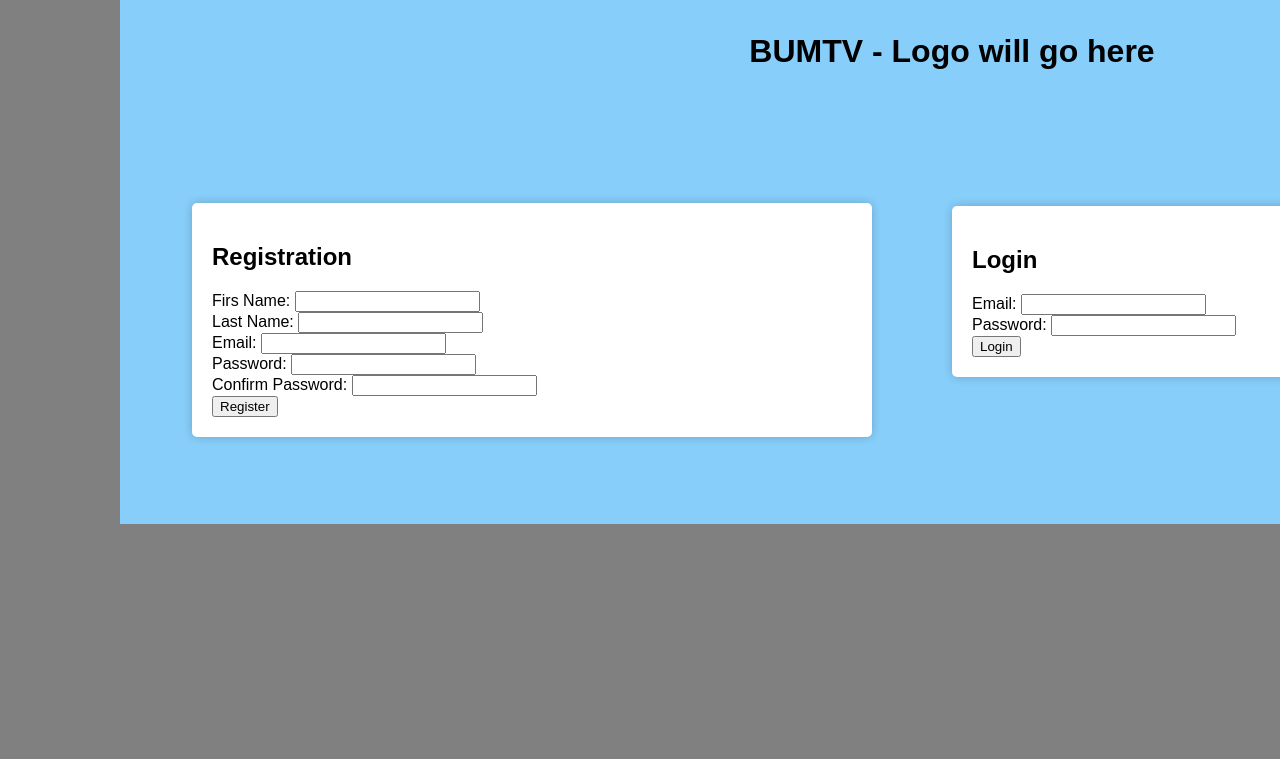
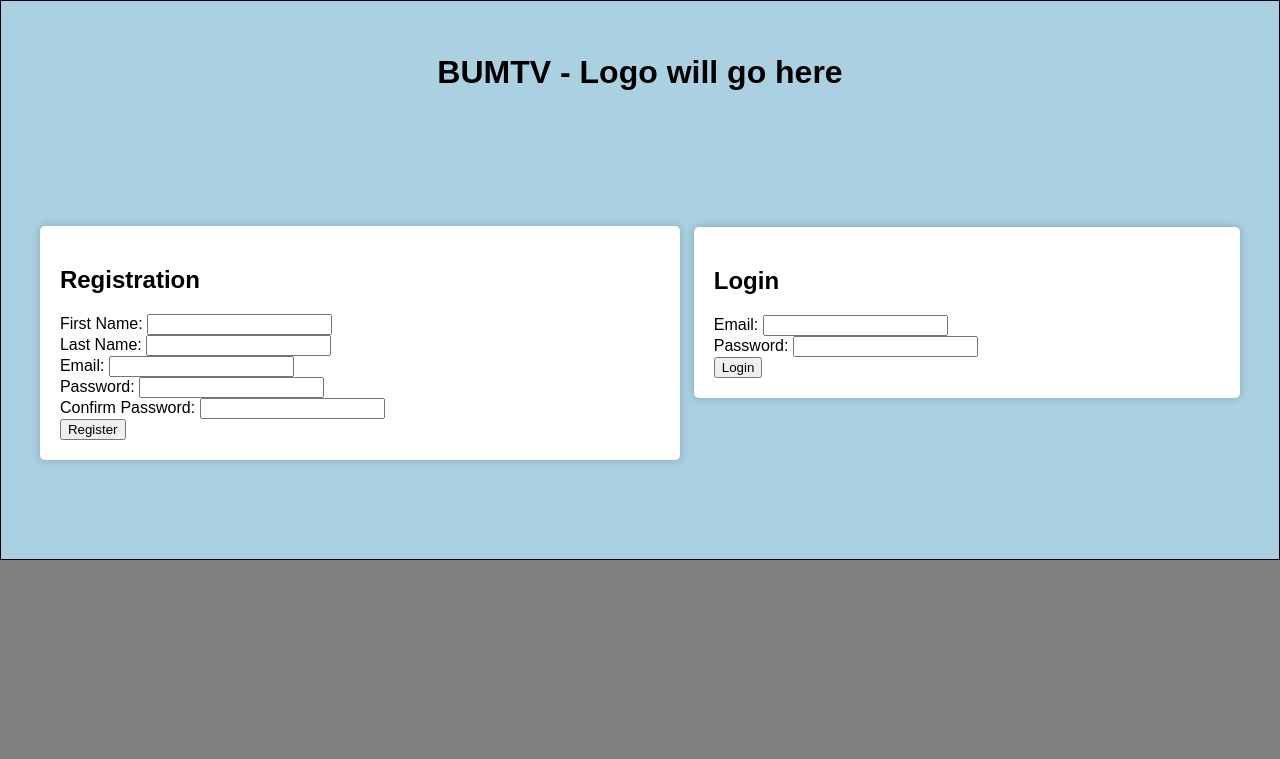
Before and after one commit to BUMETCS673/project-team-4, a Flask app: page / in a window 1280 px wide; the page is wider, and only the part inside the window is pictured. Shown: the top 759 px of that part. Before the commit the page ends 524 px from the top of that part, so only its background shows below. Run offline with Flask 2, Linux system fonts and the light colour scheme.

Commit message:
updating css

```diff
--- a/src/app/static/css/styles.css
+++ b/src/app/static/css/styles.css
@@ -1,15 +1,25 @@
+* {
+    box-sizing: border-box;
+}
+
+
 body {
 
-    background-color: lightskyblue;
+    background-color: rgb(170, 208, 226);
+    border: .05em solid black;
+    display: flex;
+    flex-direction: column;
     font-family: Arial, sans-serif;
-    margin-left: 7.5em;
-    margin-top: -1.25em;
+    margin: auto;
+    min-height: 70vh;
+
     padding: 2em;
-    width: 100em;
+    width: 80em;
 }
 
 html {
     background-color: gray;
+    height: 85em;
 }
 
 .container {
@@ -22,7 +32,7 @@ html {
 .left {
     width: 40em;
     background-color: #fff;
-    margin-top: 3.5em;
+    margin-top: 3.75em;
     padding: 20px;
     border-radius: 5px;
     box-shadow: 0 0 10px rgba(0, 0, 0, 0.2);
--- a/src/app/templates/index.html
+++ b/src/app/templates/index.html
@@ -16,7 +16,7 @@
         <div class="left">
             <h2>Registration</h2>
             <form method="POST" action="/home">
-                <label for="firstName">Firs Name:</label>
+                <label for="firstName">First Name:</label>
                 <input type="text" id="firstName" name="firstName" required><br>
                 <label for="lastName">Last Name:</label>
                 <input type="text" id="lastName" name="lastName" required><br>
```
